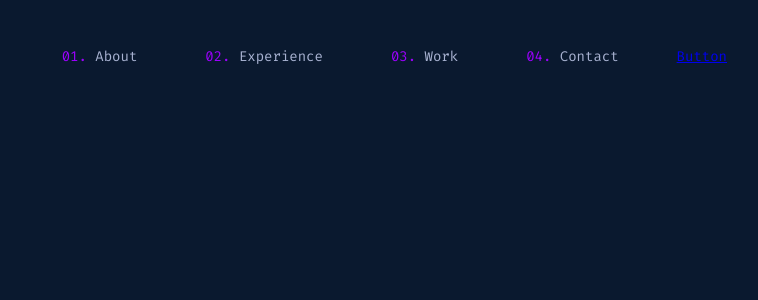
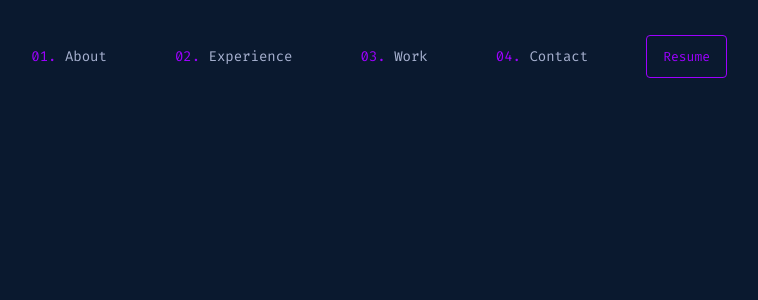
Before and after one commit to kevintvu123/my-portfolio-1.0, a Next.js app: page / in a window 1280 px wide. Shown: the top 300 px of the page, without its empty margins (489-1247 px from the left). Built offline with nearby package versions, Linux system fonts and the light colour scheme.

Commit message:
Navbar complete

```diff
--- a/src/components/Button.tsx
+++ b/src/components/Button.tsx
@@ -3,7 +3,9 @@ import React from 'react'
 
 function Button({ text, link }: { text: string, link: string }) {
     return (
-        <Link href={link} className="btn">Button</Link>
+        <Link href={link} className="btn">
+            {text}
+        </Link>
     )
 }
 
--- /dev/null
+++ b/src/scss/components/_button.scss
@@ -0,0 +1,14 @@
+.btn {
+    color: var(--theme-color);
+    padding: 0.75rem 1rem;
+    text-decoration: none;
+    background-color: transparent;
+    border: 1px solid var(--theme-color);
+    border-radius: 4px;
+    font-size: var(--tsm);
+    outline: none;
+    &:hover,
+    &:focus {
+        background-color: var(--lightest-navy);
+    }
+}
--- a/src/scss/components/_index.scss
+++ b/src/scss/components/_index.scss
@@ -1 +1,2 @@
 @import "logo";
+@import "button";
```
